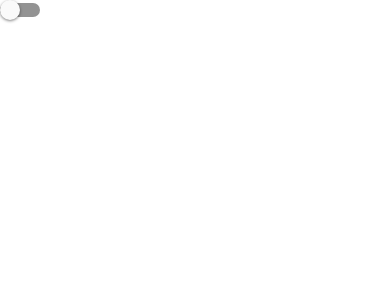
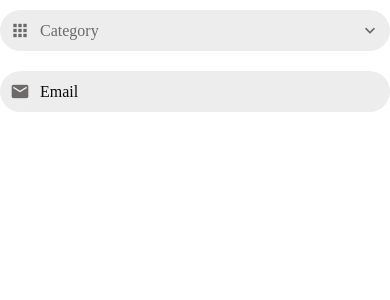
Before and after one commit to paul-mcaviney/donewithit-tutorial, a React Native app: screen / in a window 390 px wide. Shown: the top 300 px of the page. Built offline with nearby package versions, Linux system fonts and the light colour scheme.

Commit message:
Work on Custom Picker

```diff
--- a/App.js
+++ b/App.js
@@ -1,22 +1,28 @@
-import WelcomeScreen from "./app/screens/WelcomeScreen";
-import ViewImageScreen from "./app/screens/ViewImageScreen";
-import { Button, Switch, Text, TextInput, View } from "react-native";
+import { useState } from "react";
 
-import Card from "./app/components/Card";
-import ListingDetailsScreen from "./app/screens/ListingDetailsScreen";
-import MessagesScreen from "./app/screens/MessagesScreen";
-import AccountScreen from "./app/screens/AccountScreen";
 import AppScreen from "./app/components/AppScreen";
-import ListingsScreen from "./app/screens/ListingsScreen";
-import { useState } from "react";
 import AppTextInput from "./app/components/AppTextInput";
+import AppPicker from "./app/components/AppPicker";
+
+const categories = [
+  { label: "furniture", value: 1 },
+  { label: "Clothes", value: 2 },
+  { label: "Random", value: 3 },
+];
 
 export default function App() {
-  const [isNew, setIsNew] = useState(false);
+  const [category, setCategory] = useState();
 
   return (
     <AppScreen>
-      <Switch value={isNew} onValueChange={(newValue) => setIsNew(newValue)} />
+      <AppPicker
+        items={categories}
+        icon="apps"
+        onSelectItem={(item) => setCategory(item)}
+        placeholder="Category"
+        selectedCategory={category}
+      />
+      <AppTextInput icon="email" placeholder="Email" />
     </AppScreen>
   );
 }
--- /dev/null
+++ b/app/components/AppPicker.jsx
@@ -0,0 +1,81 @@
+import {
+  Button,
+  FlatList,
+  Modal,
+  StyleSheet,
+  TouchableWithoutFeedback,
+  View,
+} from "react-native";
+
+import MaterialCommunityIcons from "@expo/vector-icons/MaterialCommunityIcons";
+import defaultStyles from "../config/styles";
+import AppText from "./AppText";
+import { useState } from "react";
+import PickerItem from "./PickerItem";
+
+export default function AppPicker({
+  icon,
+  items,
+  onSelectItem,
+  placeholder,
+  selectedItem,
+}) {
+  const [modalVisible, setModalVisible] = useState(false);
+
+  return (
+    <>
+      <TouchableWithoutFeedback onPress={() => setModalVisible(true)}>
+        <View style={styles.container}>
+          {icon && (
+            <MaterialCommunityIcons
+              name={icon}
+              size={20}
+              color={defaultStyles.colors.mediumGrey}
+            />
+          )}
+          <AppText style={styles.text}>
+            {selectedItem ? selectedItem.label : placeholder}
+          </AppText>
+          <MaterialCommunityIcons
+            name={"chevron-down"}
+            size={20}
+            color={defaultStyles.colors.mediumGrey}
+          />
+        </View>
+      </TouchableWithoutFeedback>
+      <Modal visible={modalVisible} animationType="slide">
+        <Button title="Close" onPress={() => setModalVisible(false)} />
+        <FlatList
+          data={items}
+          keyExtractor={(item) => item.value.toString()}
+          renderItem={({ item }) => (
+            <PickerItem
+              label={item.label}
+              onPress={() => {
+                setModalVisible(false);
+                onSelectItem(item.label);
+              }}
+            />
+          )}
+        />
+      </Modal>
+    </>
+  );
+}
+
+const styles = StyleSheet.create({
+  container: {
+    backgroundColor: defaultStyles.colors.lightGrey,
+    borderRadius: 25,
+    flexDirection: "row",
+    width: "100%",
+    padding: 10,
+    marginVertical: 10,
+    alignItems: "center",
+    columnGap: 10,
+  },
+  text: {
+    flex: 1,
+    color: defaultStyles.colors.mediumGrey,
+  },
+});
--- /dev/null
+++ b/app/components/PickerItem.jsx
@@ -0,0 +1,16 @@
+import { StyleSheet, TouchableOpacity } from "react-native";
+import AppText from "./AppText";
+
+export default function PickerItem({ label, onPress }) {
+  return (
+    <TouchableOpacity onPress={onPress}>
+      <AppText style={styles.text}>{label}</AppText>
+    </TouchableOpacity>
+  );
+}
+
+const styles = StyleSheet.create({
+  text: {
+    padding: 20,
+  },
+});
--- a/package.json
+++ b/package.json
@@ -10,8 +10,8 @@
   },
   "dependencies": {
     "@react-native-community/hooks": "^3.0.0",
-    "expo": "^51.0.11",
-    "expo-image": "^1.12.11",
+    "expo": "^51.0.14",
+    "expo-image": "^1.12.12",
     "expo-status-bar": "~1.12.1",
     "react": "18.2.0",
     "react-native": "^0.74.2",
```
Also changed, not shown: 1 other file (tests, documents, lock files or other folders).
